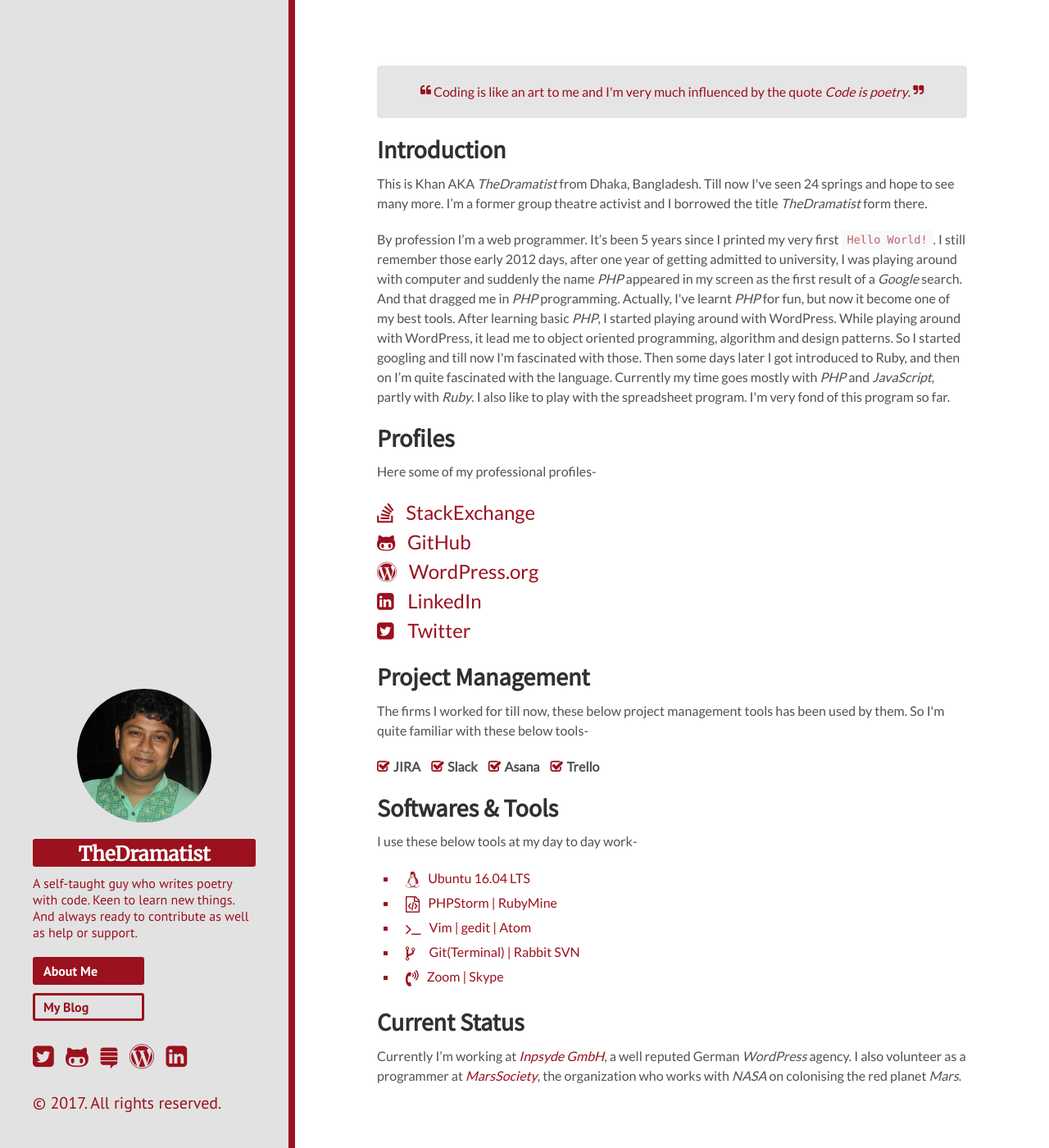
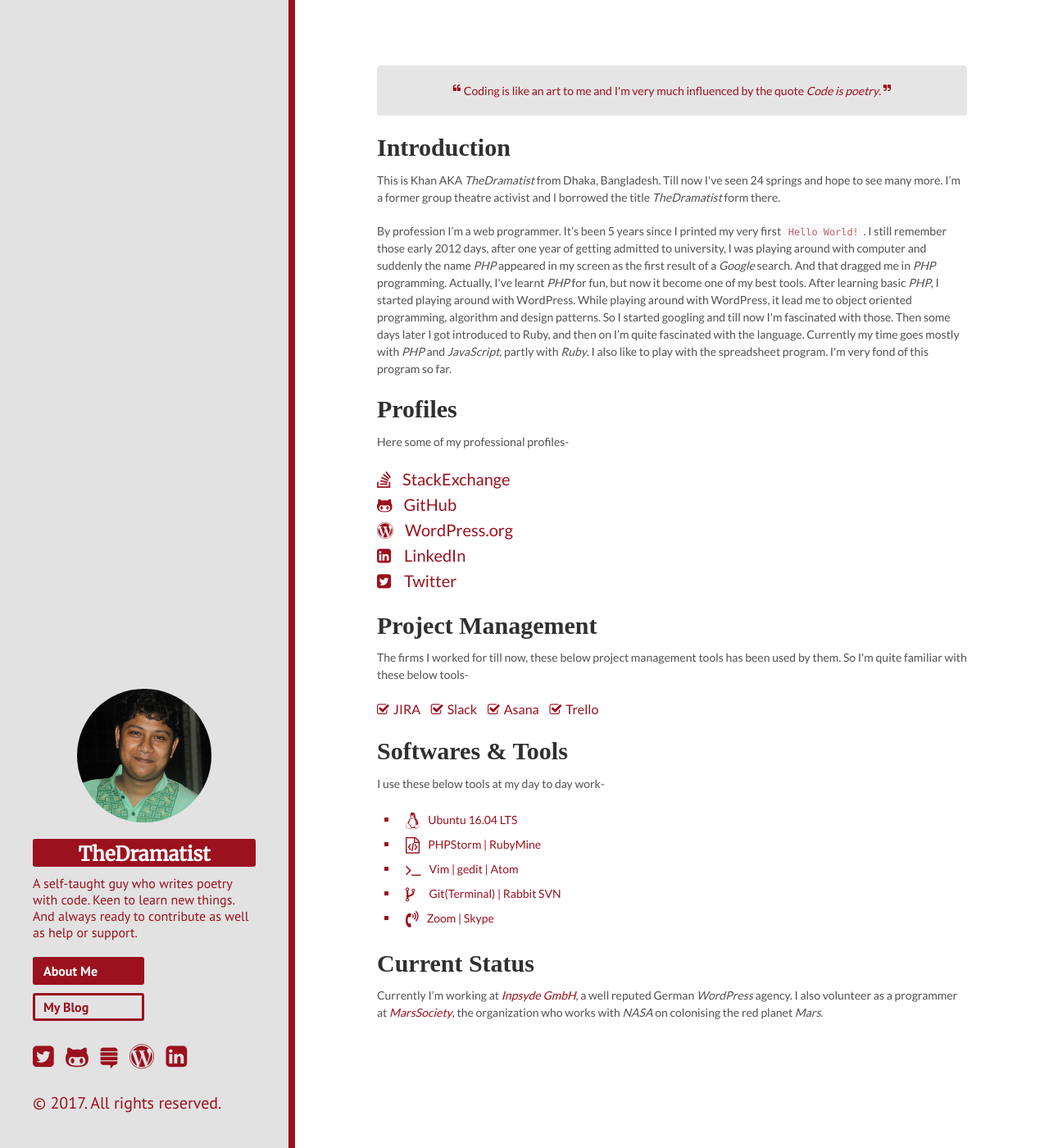
Before and after one commit to khanrn/codemascot.github.io, a Jekyll site: the page built from index.html, in a window 1280 px wide and 1400 px high. Shown: the whole window at 82% size. Built offline with Jekyll 4.4.1, drawn with Linux system fonts in a browser that asks for light colours; nearby versions of some CDN libraries; some web fonts are replaced; Markdown is read by kramdown in place of the engine named in the settings.

Commit message:
Some CSS Update

```diff
--- a/public/css/hyde.css
+++ b/public/css/hyde.css
@@ -21,7 +21,7 @@
  * Themes
  */
 
-@import url('https://fonts.googleapis.com/css?family=Merriweather|Lato|Source+Sans+Pro');
+@import url('https://fonts.googleapis.com/css?family=PT+Serif+Caption|Merriweather|Lato|Gentium+Basic');
 @import "https://maxcdn.bootstrapcdn.com/font-awesome/4.7.0/css/font-awesome.min.css";
 /*
  * Global resets
@@ -103,7 +103,7 @@
 ul.profiles li {
     list-style: none;
     color: #9b111e;
-    font-size: 1.2rem !important;
+    font-size: 1rem !important;
 }
 li.stk-ex:before {
     content: "\f16c";
@@ -139,13 +139,14 @@
 }
 p.message:before {
     content: '\f10d';
-    font-size: 0.7rem;
+    font-size: 0.5rem;
     font-family: "FontAwesome";
     vertical-align: top;
+    padding-right: 1px;
 }
 p.message:after {
     content: '\f10e';
-    font-size: 0.7rem;
+    font-size: 0.5rem;
     font-family: "FontAwesome";
     vertical-align: top;
 }
@@ -185,7 +186,8 @@
 .pm-tools span {
     padding-right: 10px;
     font-size: 0.8rem;
-    font-weight: bold;
+    font-weight: 500;
+    color: #9b111e;
 }
 .pm-tools span:before {
     content: "\f046";
@@ -195,7 +197,7 @@
     color: #9b111e;
 }
 .about-me {
-    font-family: "Source Sans Pro" !important;
+    font-family: "PT Serif Caption" !important;
 }
 .page p,
 .page li {
@@ -217,7 +219,7 @@
     }
     .page p,
     .page li {
-        font-size: 16px;
+        font-size: 14px;
     }
     .sidebar nav .sidebar-nav-item {
         margin: 10px 0;
```
